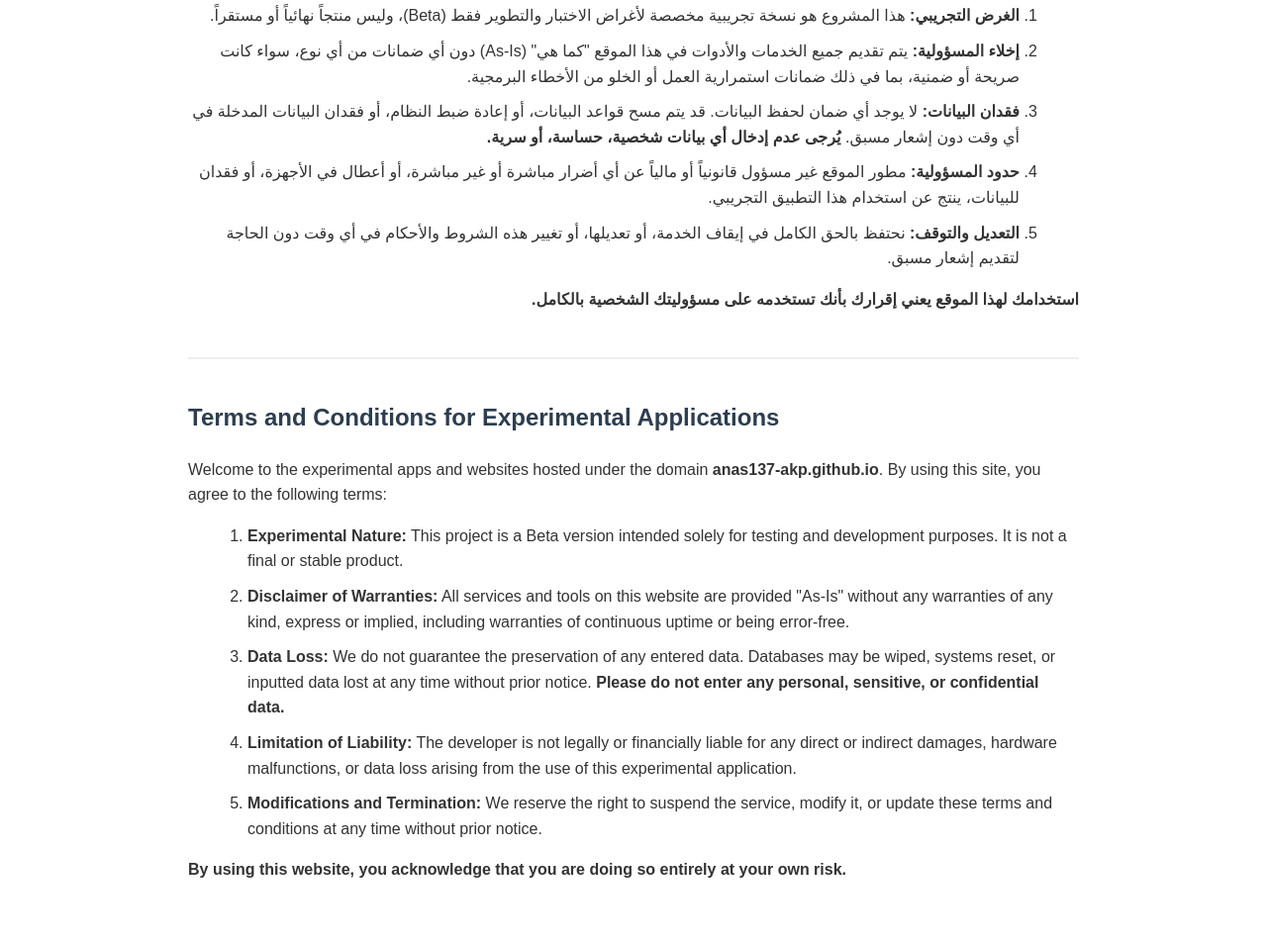
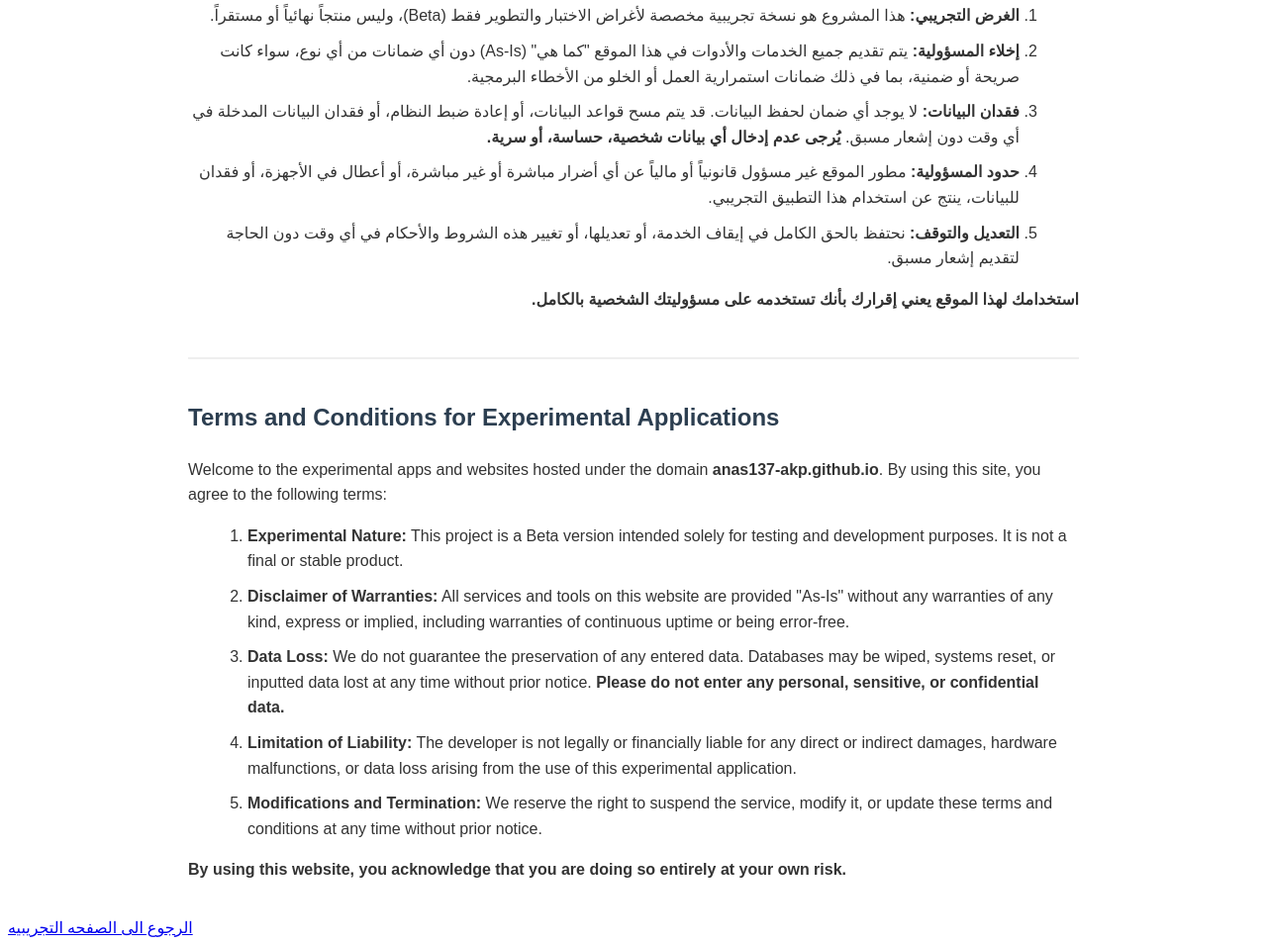
Before and after one commit to ANAS137-akp/T-Cs, a plain HTML site: page index.html in a window 1280 px wide. Shown: the part 170-1125 px from the top of the page at 99% size. Drawn offline with Linux system fonts and the light colour scheme.

Commit message:
Update index.html

```diff
--- a/index.html
+++ b/index.html
@@ -31,3 +31,4 @@
     </div>
 
 </div>
+<a href="https://https://codepen.io/mzldbvrp-the-selector/pen/01a1c661-099c-71e5-8215-76871d3bcbc4"> الرجوع الى الصفحه التجريبيه </a>
```
